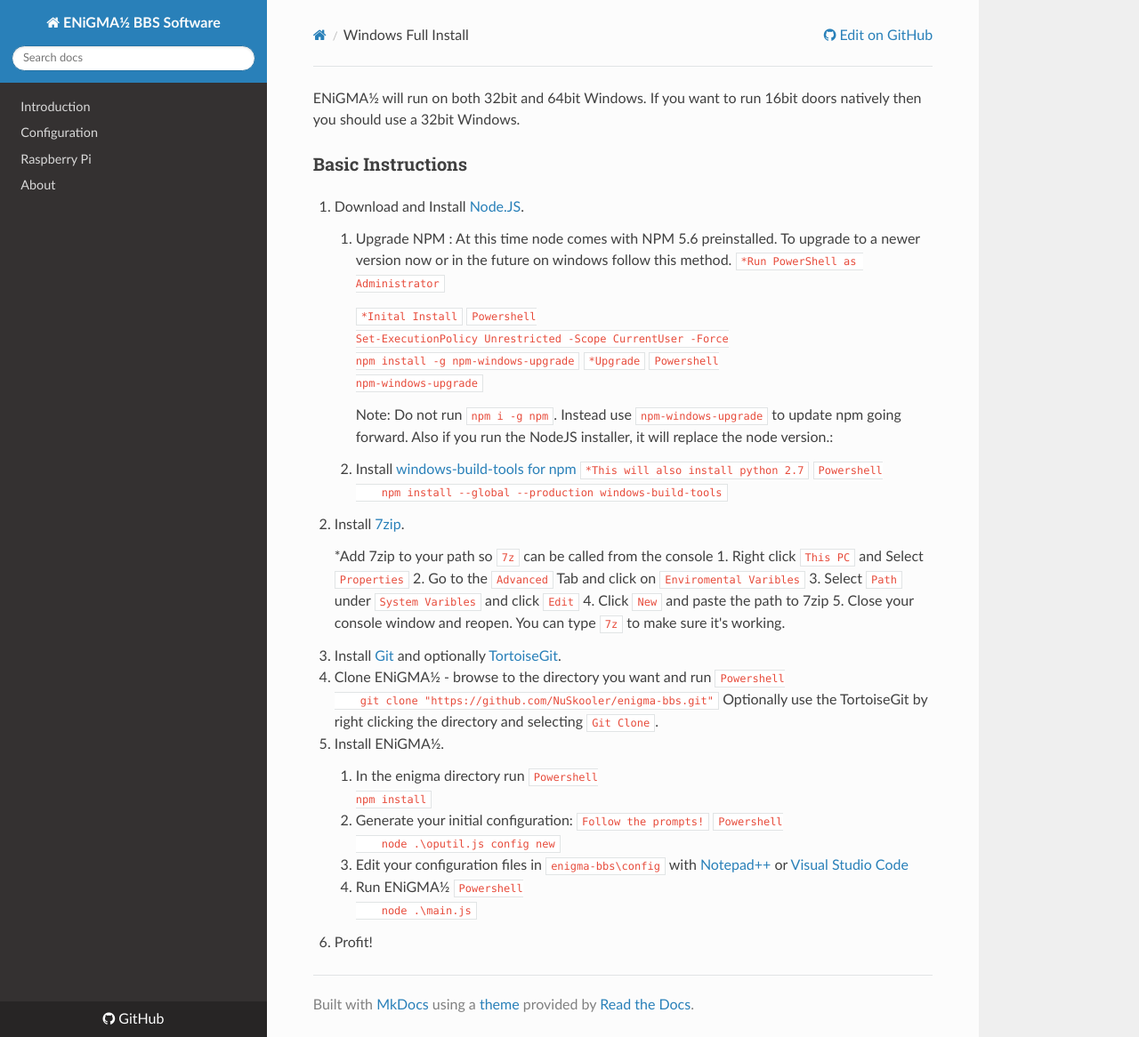
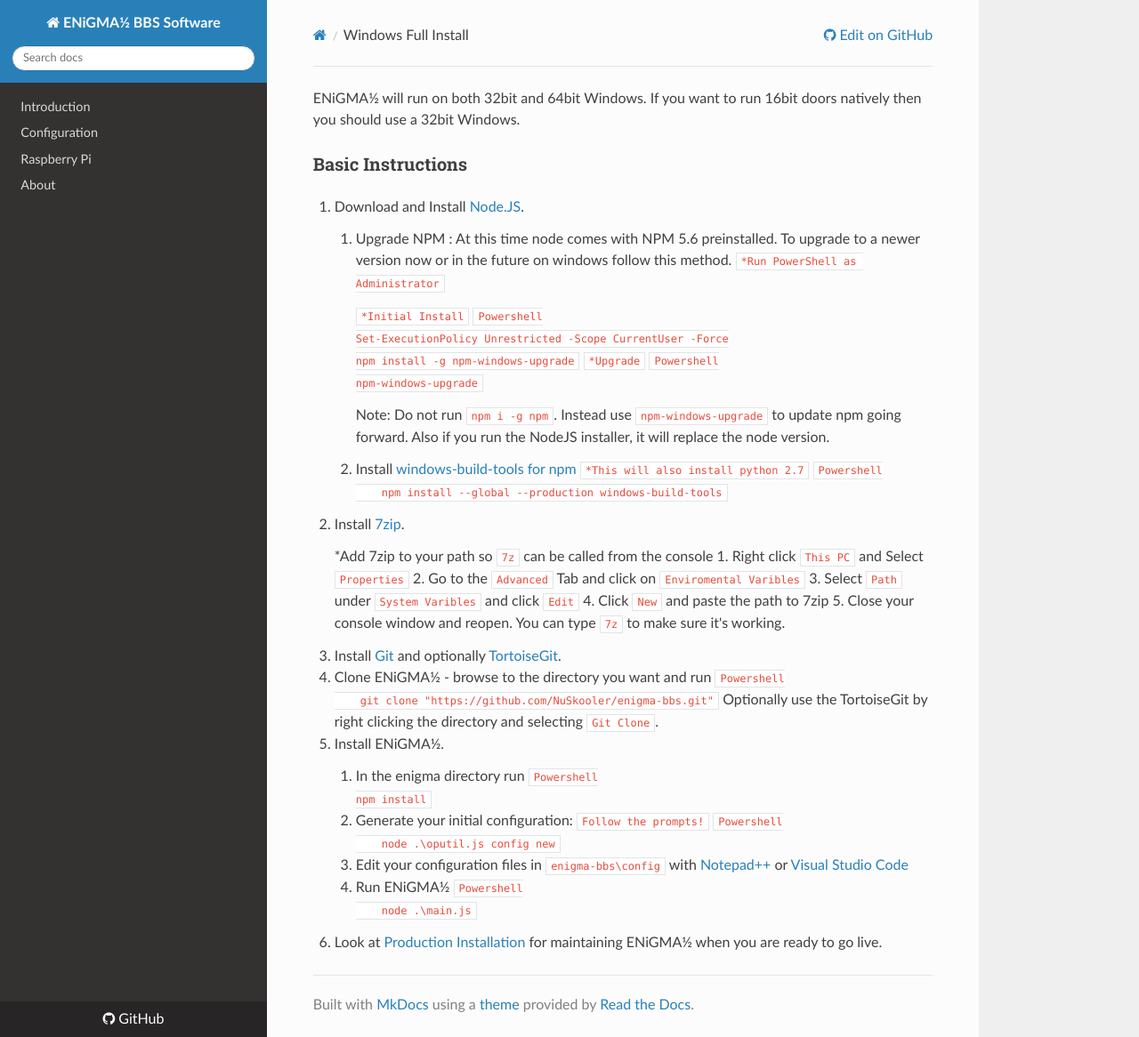
Before and after one commit to NuSkooler/enigma-bbs, an MkDocs documentation site: the page built from docs/installation/windows.md, in a window 1280 px wide and 1166 px high. Shown: the whole window at 89% size. Built offline with MkDocs 1.6.1, drawn with Linux system fonts in a browser that asks for light colours; nearby versions of some CDN libraries; old or Windows-style settings are respelled for this version of MkDocs.

Commit message:
Update windows.md

````diff
--- a/docs/installation/windows.md
+++ b/docs/installation/windows.md
@@ -12,7 +12,7 @@ ENiGMA½ will run on both 32bit and 64bit Windows. If you want to run 16bit door
 
 	1. Upgrade NPM : At this time node comes with NPM 5.6 preinstalled. To upgrade to a newer version now or in the future on windows follow this method. `*Run PowerShell as Administrator`
 
-		`*Inital Install`
+		`*Initial Install`
 		```Powershell
 		Set-ExecutionPolicy Unrestricted -Scope CurrentUser -Force
 		npm install -g npm-windows-upgrade
@@ -23,7 +23,7 @@ ENiGMA½ will run on both 32bit and 64bit Windows. If you want to run 16bit door
 		```
 
 		Note: Do not run `npm i -g npm`. Instead use `npm-windows-upgrade` to update npm going forward.
-		Also if you run the NodeJS installer, it will replace the node version.:
+		Also if you run the NodeJS installer, it will replace the node version.
 
 	2. Install [windows-build-tools for npm](https://www.npmjs.com/package/windows-build-tools)
 		`*This will also install python 2.7`
@@ -66,4 +66,4 @@ ENiGMA½ will run on both 32bit and 64bit Windows. If you want to run 16bit door
 	```
 
 
-6. Profit!
+6. Look at [Production Installation](/installation/production) for maintaining ENiGMA½ when you are ready to go live.
````
